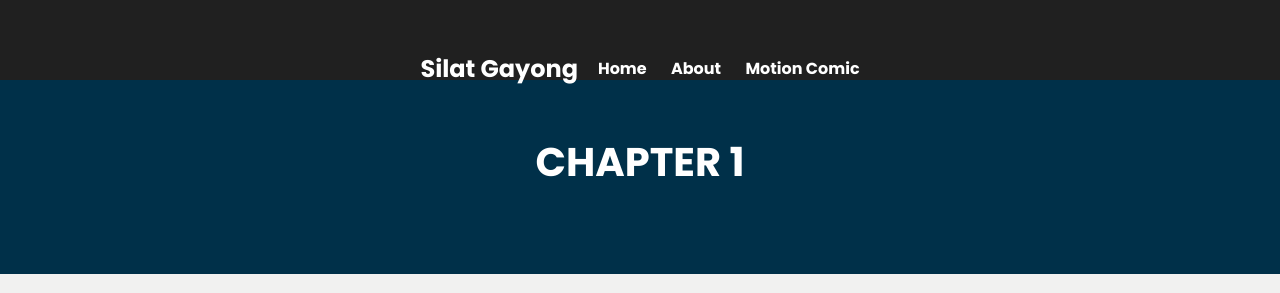
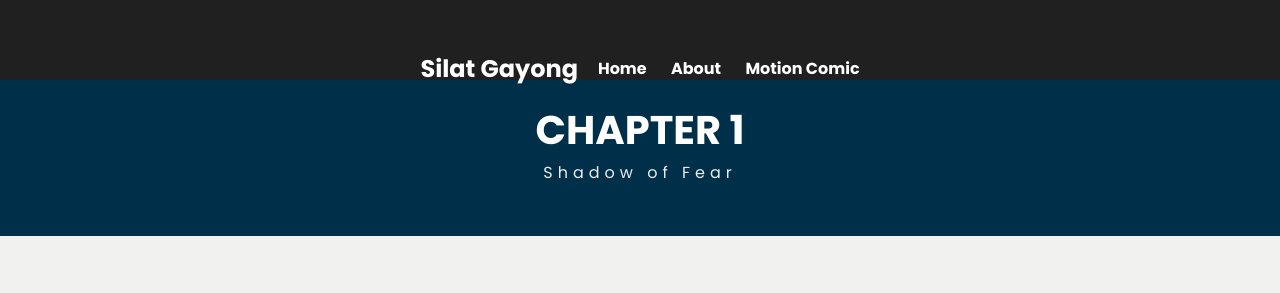
Before and after one commit to gayongjourneymotioncomic/gayongjourneymotioncomic.github.io, a plain HTML site: page page/chapter1.html in a window 1280 px wide. Shown: the top 293 px of the page. Drawn offline with Linux system fonts and the light colour scheme.

Commit message:
add chapter title

```diff
--- a/page/chapter1.html
+++ b/page/chapter1.html
@@ -24,6 +24,7 @@
   <section class="chapter">
     <div class="container">
       <h2>Chapter 1</h2>
+      <p>Shadow of Fear</p>
     </div>
   </section>
   <section class="video">
--- a/styles/style.css
+++ b/styles/style.css
@@ -256,6 +256,14 @@ footer {
   height: 50px;
 }
 
+.chapter p{
+  color: #e9ecef;
+  letter-spacing: 5px;
+}
+
+.chapter h2{
+  line-height: 0;
+}
 .chapter-list {
   background-color: #fff;
   padding: 100px 0;
```
Also changed, not shown: page/chapter2.html (+1 -0 lines), page/chapter3.html (+1 -0 lines), page/chapter4.html (+1 -0 lines).
